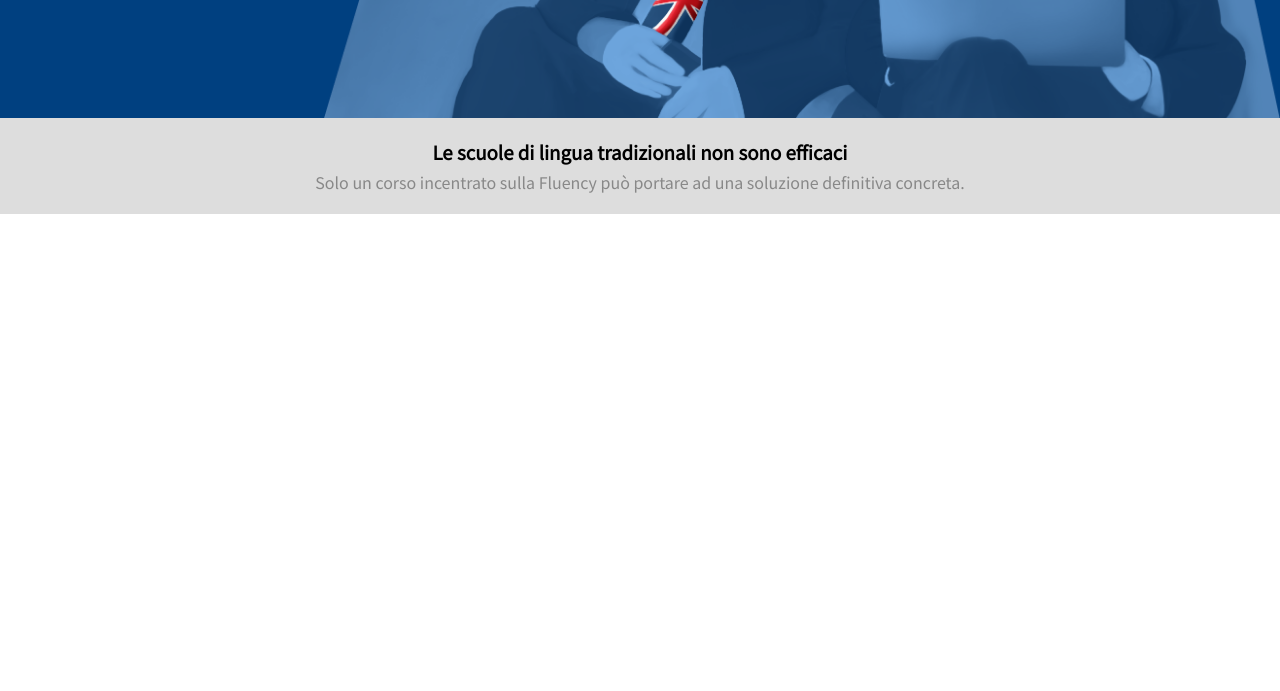
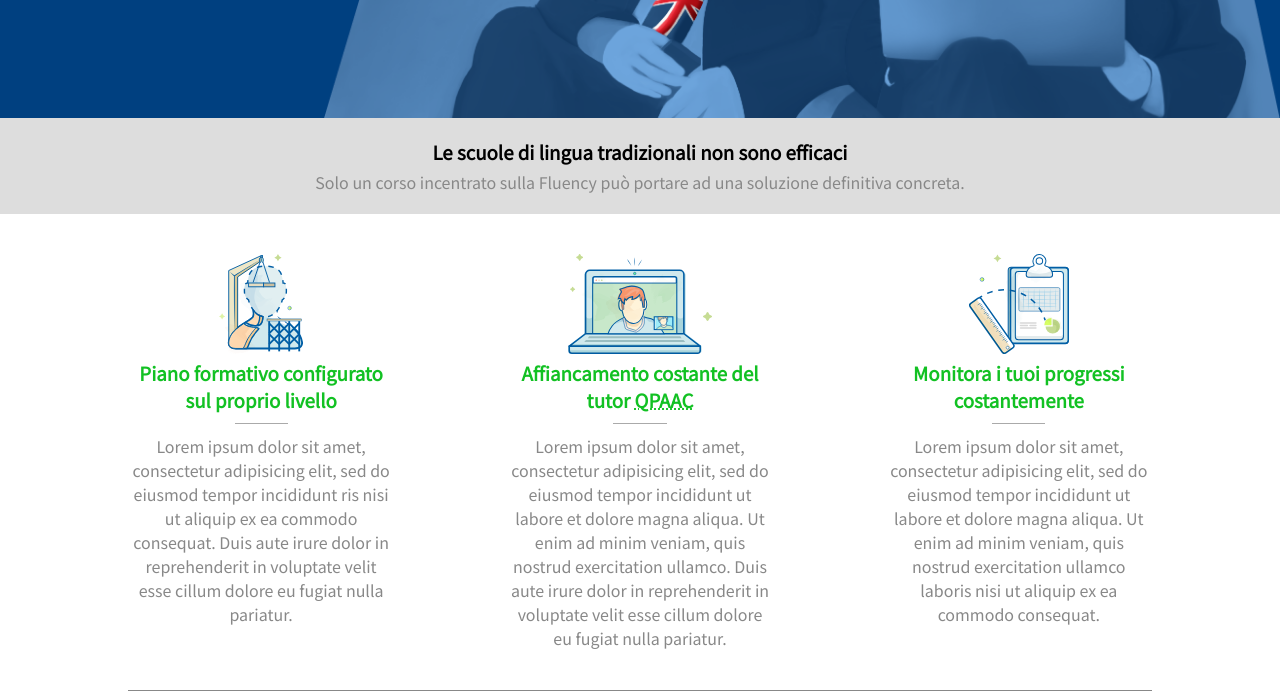
Before and after one commit to CosaRossa/html-css-fluentify, a plain HTML site: page index.html in a window 1280 px wide. Shown: the part 350-1041 px from the top of the page. Before the commit the page ends 800 px from the top, so only its background shows below. Drawn offline with Linux system fonts and the light colour scheme.

Commit message:
Clearfix

```diff
--- a/index.html
+++ b/index.html
@@ -54,27 +54,48 @@
     <!-- Main part -->
     <main>
 
-      <!-- First part -->
-      <section>
+      <!-- First section -->
+      <section class="clearfix">
 
         <!-- First column -->
-        <article class="">
-
+        <article class="art1">
+          <img src="img/piano.svg" alt="">
+          <h3>Piano formativo configurato sul proprio livello</h3>
+          <div class="hr">
+          </div>
+          <p>
+            Lorem ipsum dolor sit amet, consectetur adipisicing elit, sed do eiusmod tempor incididunt ris nisi ut aliquip ex ea commodo consequat. Duis aute irure dolor in reprehenderit in voluptate velit esse cillum dolore eu fugiat nulla pariatur.
+          </p>
         </article>
 
         <!-- Second column -->
-        <article class="">
-
+        <article class="art2">
+          <img src="img/affiancamento.svg" alt="">
+          <h3>
+            Affiancamento costante del tutor
+            <abbr title="Qualcosa per andare a capo e avere la stessa altezza :)">QPAAC</abbr>
+          </h3>
+          <div class="hr">
+          </div>
+          <p>
+            Lorem ipsum dolor sit amet, consectetur adipisicing elit, sed do eiusmod tempor incididunt ut labore et dolore magna aliqua. Ut enim ad minim veniam, quis nostrud exercitation ullamco. Duis aute irure dolor in reprehenderit in voluptate velit esse cillum dolore eu fugiat nulla pariatur.
+          </p>
         </article>
 
         <!-- Third column -->
-        <article class="">
-
+        <article class="art3">
+          <img src="img/monitora.svg" alt="">
+          <h3>Monitora i tuoi progressi costantemente</h3>
+          <div class="hr">
+          </div>
+          <p>
+            Lorem ipsum dolor sit amet, consectetur adipisicing elit, sed do eiusmod tempor incididunt ut labore et dolore magna aliqua. Ut enim ad minim veniam, quis nostrud exercitation ullamco laboris nisi ut aliquip ex ea commodo consequat.
+          </p>
         </article>
 
       </section>
 
-      <!-- Second part (plan) -->
+      <!-- Second section (plan) -->
       <section>
 
         <!-- First column -->
--- a/style.css
+++ b/style.css
@@ -117,3 +117,52 @@ nav .right a {
   color: #888;
   padding-bottom: 20px;
 }
+
+
+
+/* Main part */
+
+
+/* First sec. */
+
+/* Columns */
+.clearfix::after {
+  content: "";
+  clear: both;
+  display: table;
+}
+
+.clearfix article {
+  float: left;
+  width: 26%;
+  text-align: center;
+  margin: 40px 0;
+}
+
+.clearfix .art2 {
+  margin: 40px 11%;
+}
+
+.clearfix article img {
+  height: 100px;
+}
+
+.clearfix h3 {
+  color: #12c123;
+}
+
+.clearfix .hr {
+  background-color: #aaa;
+  width: 20%;
+  height: 1px;
+  margin: 10px auto;
+}
+
+.clearfix p {
+  color: #888;
+}
+
+.clearfix {
+  margin: 0 10%;
+  border-bottom: 1px solid #888;
+}
```
